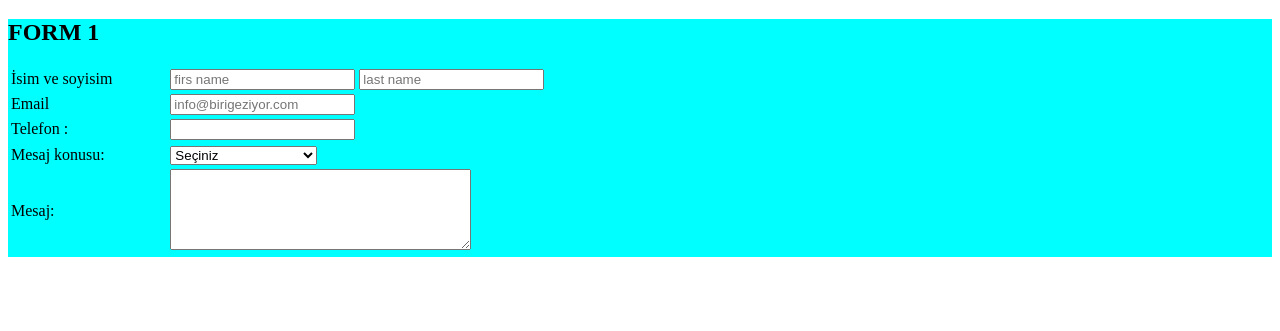
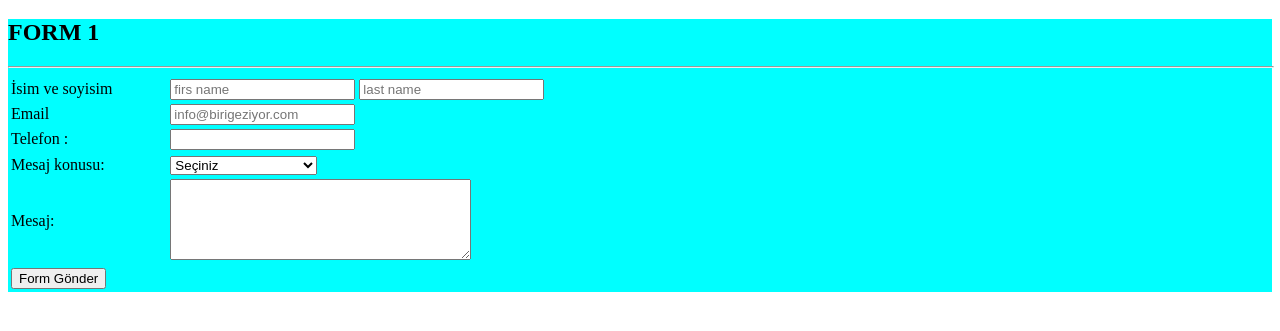
Before and after one commit to canndd/Sample-form-templates, a plain HTML site: page index.html in a window 1280 px wide. Shown: the part 61-392 px from the top of the page. Drawn offline with Linux system fonts and the light colour scheme.

Commit message:
sumbit btn add

```diff
--- a/index.html
+++ b/index.html
@@ -12,6 +12,7 @@
 
     <div style="background-color: cyan;">
         <h2>FORM 1</h2>
+        <hr style="color: white; width: 100%;">
 
         <table>
             <tr>
@@ -70,9 +71,20 @@
             </td>
             </tr>
 
+            <tr>
+
+                <td>
+
+                    <input type="button" value="Form Gönder">
+                </td>
+            </tr>
+
 
 
         </table>
+
+
+
     </div>
 
 </body>
```
